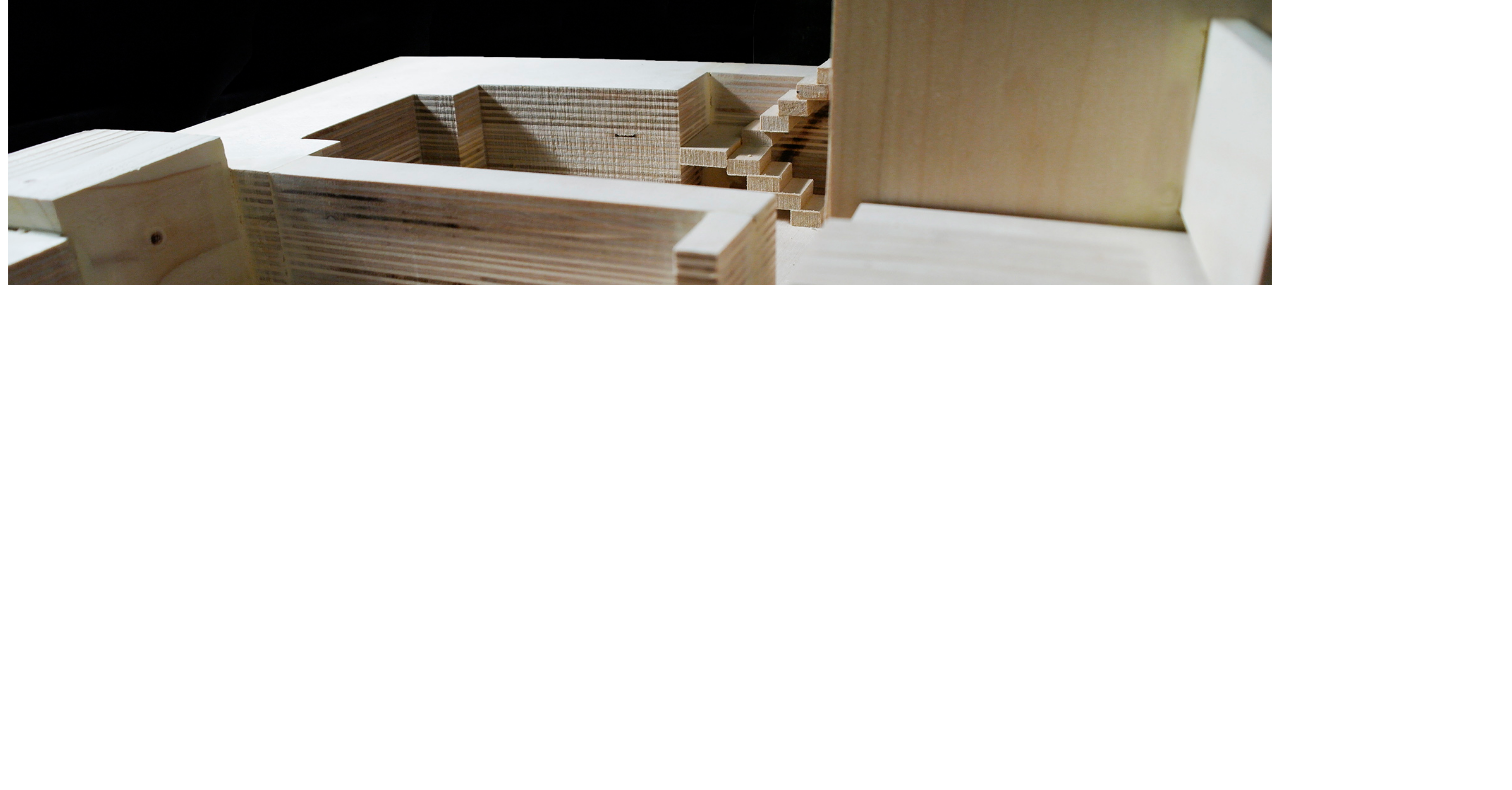
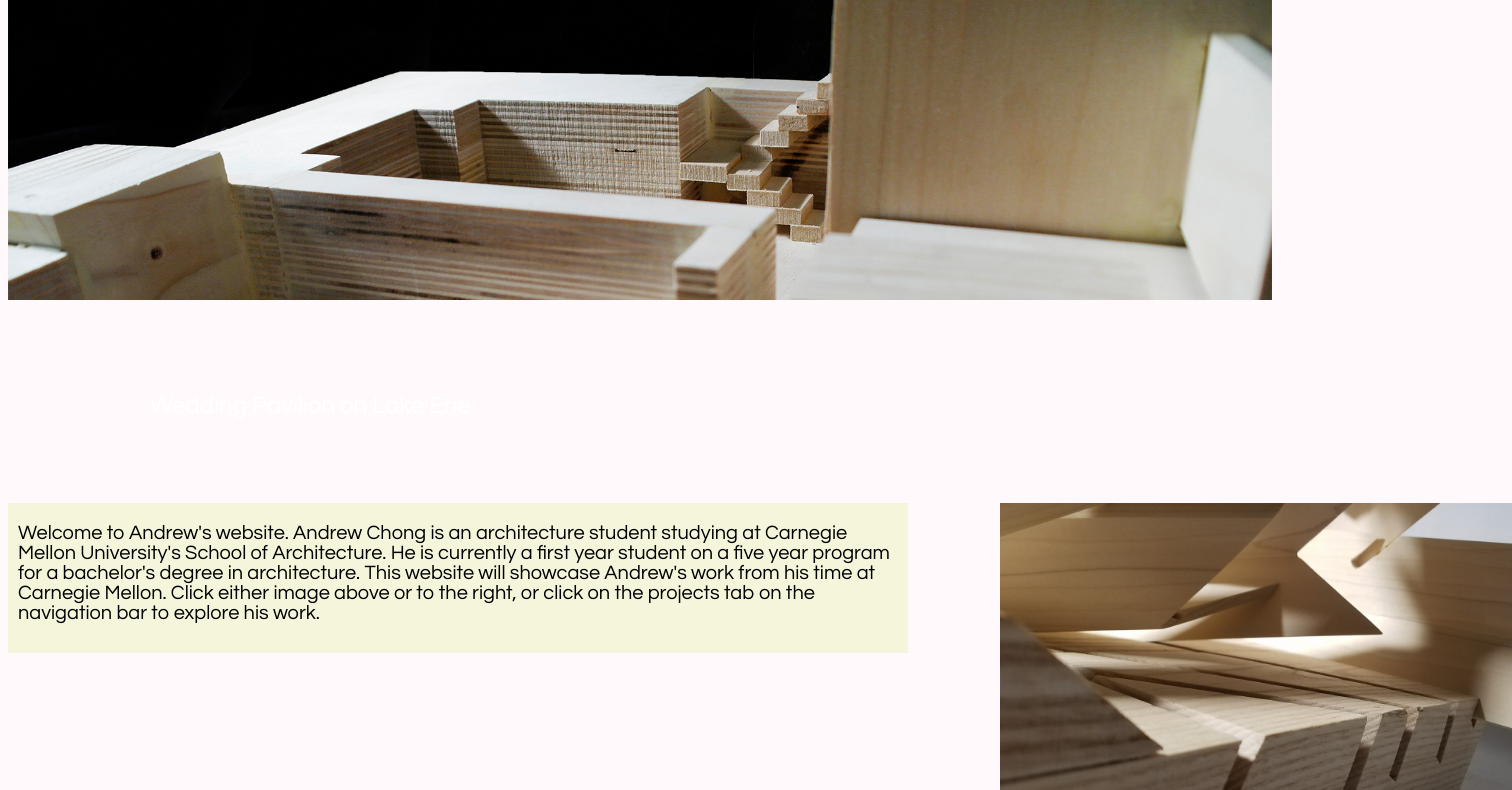
Before and after one commit to Achong141/websiteassets, a plain HTML site: page website.html in a window 1280 px wide. Shown: the part 267-1057 px from the top of the page, 1512 px wide, since content can reach past the window. Before the commit the page ends 800 px from the top, so only its background shows below. Drawn offline with Linux system fonts and the light colour scheme.

Commit message:
text image

```diff
--- a/style.css
+++ b/style.css
@@ -2,6 +2,7 @@
 
 body {
     font-family: "century gothic";
+    background-color: #FFF9FC;
 }
 
 .topnav {
@@ -17,7 +18,7 @@ body {
     text-align: center;
     padding: 16px;
     text-decoration: none;
-    font-size: 17px;
+    font-size: 32px;
     width: 25%
 }
 
@@ -37,3 +38,32 @@ body {
   margin:auto;
   display:block;
 }
+
+.caption1 {
+    position: absolute;
+        left: 150px;
+        width: 100%;
+        top: 660px;
+    font-size: 24px;
+        color: white;
+}
+
+.brief {
+    position: absolute;
+    top: 770px;
+    background-color: beige;
+}
+
+.image2 {
+position: absolute;
+    left: 1000px;
+    top: 770px;
+}
+
+.caption2 {
+    position: absolute;
+    left: 1050px;
+    top: 1100px;
+    font-size: 24px;
+    color: white;
+}
--- a/website.html
+++ b/website.html
@@ -18,10 +18,25 @@
   <a href="#projects">Projects</a>
   <a href="#about">About</a>
 </div>
+    <div>
+    <img class="IMAGE1" src="model3.jpg">
+        <text class="caption1">
+            Wedding Pavilion on Lake Erie
+    </text>
+        </div>
+
+</header>
+    <div class="brief" style="height: 150px; width: 900px; font-size: 20px">
+        <p style="margin-left: .5em">
+            Welcome to Andrew's website. Andrew Chong is an architecture student studying at Carnegie Mellon University's School of Architecture. He is currently a first year student on a five year program for a bachelor's degree in architecture. This website will showcase Andrew's work from his time at Carnegie Mellon. Click either image above or to the right, or click on the projects tab on the navigation bar to explore his work.
+        </p>
+    </div>
 <div>
-    <img class="IMAGE1" src="model3.jpg">
-        </div>
-</header>
+    <img class="image2" src="closeup.jpg" width="40%" height="40%">
+    <text class="caption2">
+    Drawing Performance
+    </text>
+    </div>
     </body>
 
 
```
Also changed, not shown: closeup.jpg (added).
